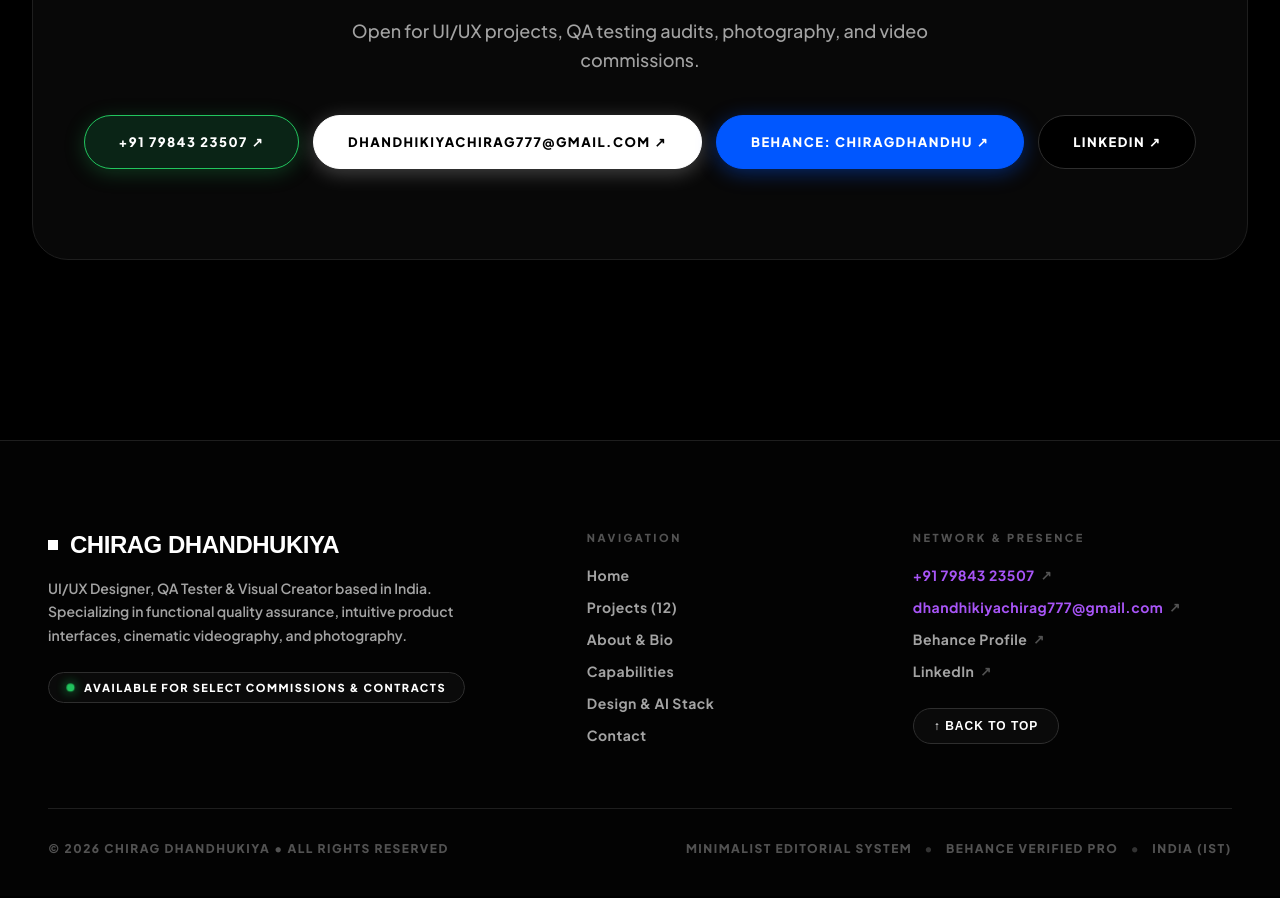
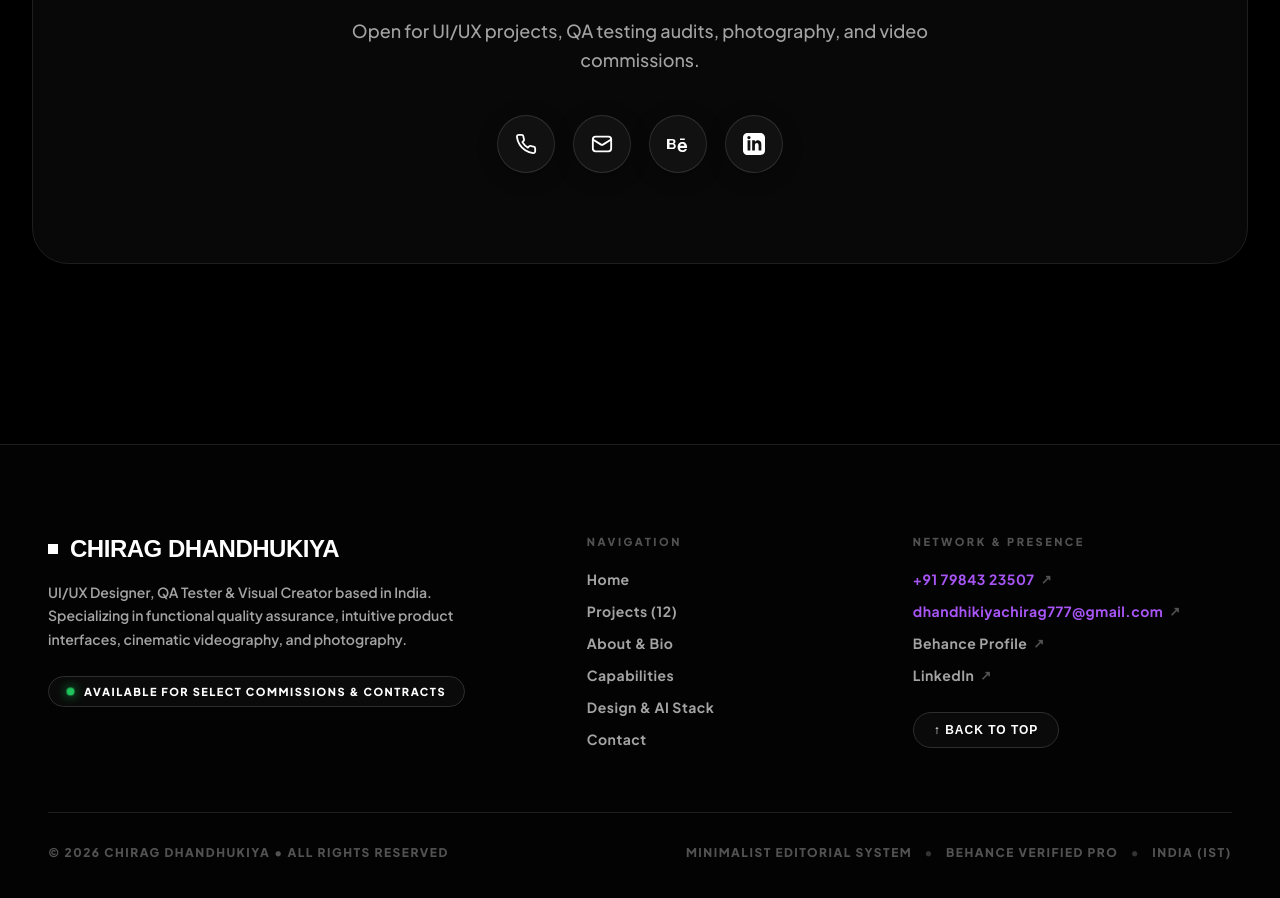
Before and after one commit to dhandhukiyachirag777-jpg/yonko-portfolio, a website: page index.html in a window 1280 px wide. Shown: the part 9178-10076 px from the top of the page. Drawn offline with Linux system fonts and the light colour scheme; a web font is replaced by a local one.

Commit message:
feat: replace text contact buttons with aesthetic minimal icon buttons

```diff
--- a/index.html
+++ b/index.html
@@ -747,19 +747,67 @@
       background: #080808; border: 1px solid var(--border);
       border-radius: 36px; padding: 90px 48px; text-align: center; margin: 40px auto;
     }
-    .contact-links-grid {
-      display: flex; gap: 14px; justify-content: center; flex-wrap: wrap; margin-top: 40px;
-    }
-    .contact-item {
-      padding: 18px 34px; border-radius: 100px;
-      background: #000; border: 1px solid var(--border-light);
-      color: #FFF; font-size: 13px; font-weight: 800; text-decoration: none;
-      text-transform: uppercase; letter-spacing: 1.5px;
-      transition: all .25s ease; display: inline-flex; align-items: center; gap: 10px;
-    }
-    .contact-item:hover {
-      background: #FFF; color: #000; border-color: #FFF;
-      transform: translateY(-3px); box-shadow: 0 10px 25px rgba(255, 255, 255, 0.2);
+    .contact-icons-row {
+      display: flex; gap: 18px; justify-content: center; align-items: center; flex-wrap: wrap; margin-top: 40px;
+    }
+    .contact-icon-btn {
+      position: relative;
+      width: 58px; height: 58px; border-radius: 50%;
+      background: rgba(255, 255, 255, 0.04);
+      border: 1px solid rgba(255, 255, 255, 0.12);
+      display: inline-flex; align-items: center; justify-content: center;
+      color: #FFF; text-decoration: none;
+      transition: all 0.3s cubic-bezier(0.16, 1, 0.3, 1);
+      box-shadow: 0 4px 20px rgba(0, 0, 0, 0.3);
+    }
+    .contact-icon-btn svg { width: 22px; height: 22px; transition: transform 0.3s ease; }
+    .contact-icon-btn:hover {
+      transform: translateY(-4px) scale(1.08);
+    }
+    .contact-icon-btn:hover svg {
+      transform: scale(1.1);
+    }
+    .contact-icon-btn.phone:hover {
+      background: rgba(34, 197, 94, 0.12);
+      border-color: #22C55E;
+      color: #22C55E;
+      box-shadow: 0 10px 30px rgba(34, 197, 94, 0.35);
+    }
+    .contact-icon-btn.mail:hover {
+      background: rgba(255, 255, 255, 0.14);
+      border-color: #FFFFFF;
+      color: #FFFFFF;
+      box-shadow: 0 10px 30px rgba(255, 255, 255, 0.35);
+    }
+    .contact-icon-btn.behance:hover {
+      background: rgba(0, 87, 255, 0.15);
+      border-color: #0057FF;
+      color: #0057FF;
+      box-shadow: 0 10px 30px rgba(0, 87, 255, 0.45);
+    }
+    .contact-icon-btn.linkedin:hover {
+      background: rgba(10, 102, 194, 0.15);
+      border-color: #0A66C2;
+      color: #0A66C2;
+      box-shadow: 0 10px 30px rgba(10, 102, 194, 0.45);
+    }
+    .contact-icon-btn::after {
+      content: attr(data-tooltip);
+      position: absolute; bottom: calc(100% + 12px); left: 50%;
+      transform: translateX(-50%) translateY(6px);
+      background: rgba(18, 18, 22, 0.95);
+      border: 1px solid rgba(255, 255, 255, 0.14);
+      backdrop-filter: blur(12px);
+      color: #FFF; font-size: 11px; font-weight: 700;
+      padding: 6px 14px; border-radius: 8px;
+      white-space: nowrap; pointer-events: none;
+      opacity: 0; transition: all 0.25s cubic-bezier(0.16, 1, 0.3, 1);
+      box-shadow: 0 8px 24px rgba(0, 0, 0, 0.5);
+      letter-spacing: 0.5px;
+      z-index: 10;
+    }
+    .contact-icon-btn:hover::after {
+      opacity: 1; transform: translateX(-50%) translateY(0);
     }
 
     /* ── ENHANCED BRUTALIST EDITORIAL FOOTER ── */
@@ -2406,18 +2454,34 @@
     <h2 class="title-h2 display-font">Let’s build something<br/>uncompromising.</h2>
     <p class="subtitle-p" style="margin: 0 auto;">Open for UI/UX projects, QA testing audits, photography, and video commissions.</p>
 
-    <div class="contact-links-grid">
-      <a class="contact-item" href="tel:+917984323507" style="border-color: #22C55E; color: #FFF; background: #0A2416; box-shadow: 0 4px 20px rgba(34,197,94,0.25);">
-        +91 79843 23507 ↗
+    <div class="contact-icons-row">
+      <!-- Phone -->
+      <a class="contact-icon-btn phone" href="tel:+917984323507" data-tooltip="+91 79843 23507" aria-label="Call +91 79843 23507">
+        <svg viewBox="0 0 24 24" fill="none" stroke="currentColor" stroke-width="2" stroke-linecap="round" stroke-linejoin="round">
+          <path d="M22 16.92v3a2 2 0 0 1-2.18 2 19.79 19.79 0 0 1-8.63-3.07 19.5 19.5 0 0 1-6-6 19.79 19.79 0 0 1-3.07-8.67A2 2 0 0 1 4.11 2h3a2 2 0 0 1 2 1.72 12.84 12.84 0 0 0 .7 2.81 2 2 0 0 1-.45 2.11L8.09 9.91a16 16 0 0 0 6 6l1.27-1.27a2 2 0 0 1 2.11-.45 12.84 12.84 0 0 0 2.81.7A2 2 0 0 1 22 16.92z"/>
+        </svg>
       </a>
-      <a class="contact-item" href="mailto:dhandhikiyachirag777@gmail.com" style="border-color: #FFFFFF; color: #000; background: #FFFFFF; box-shadow: 0 4px 20px rgba(255,255,255,0.25);">
-        dhandhikiyachirag777@gmail.com ↗
+
+      <!-- Email -->
+      <a class="contact-icon-btn mail" href="mailto:dhandhikiyachirag777@gmail.com" data-tooltip="dhandhikiyachirag777@gmail.com" aria-label="Email dhandhikiyachirag777@gmail.com">
+        <svg viewBox="0 0 24 24" fill="none" stroke="currentColor" stroke-width="2" stroke-linecap="round" stroke-linejoin="round">
+          <rect width="20" height="16" x="2" y="4" rx="3"/>
+          <path d="m22 7-8.97 5.7a1.94 1.94 0 0 1-2.06 0L2 7"/>
+        </svg>
       </a>
-      <a class="contact-item" href="https://www.behance.net/chiragdhandhu" target="_blank" rel="noopener noreferrer" style="border-color: #0057FF; color: #FFF; background: #0057FF; box-shadow: 0 4px 20px rgba(0,87,255,0.4);">
-        Behance: chiragdhandhu ↗
+
+      <!-- Behance -->
+      <a class="contact-icon-btn behance" href="https://www.behance.net/chiragdhandhu" target="_blank" rel="noopener noreferrer" data-tooltip="Behance: chiragdhandhu" aria-label="Behance Profile">
+        <svg viewBox="0 0 24 24" fill="currentColor">
+          <path d="M7.65 11.53c.96-.34 1.57-1.15 1.57-2.19 0-2.03-1.61-2.74-3.52-2.74H0v10.8h5.79c2.19 0 3.79-.97 3.79-3.07 0-1.42-.77-2.43-1.93-2.8zm-4.9-3.32h2.57c1.08 0 1.74.45 1.74 1.34 0 .93-.72 1.39-1.74 1.39H2.75V8.21zm2.74 7.58H2.75v-3.21h2.74c1.17 0 1.94.51 1.94 1.59 0 1.13-.77 1.62-1.94 1.62zm11.23-5.91c-3.18 0-5.18 2.22-5.18 5.48 0 3.32 2.05 5.43 5.37 5.43 2.5 0 4.19-1.34 4.79-3.41h-2.3c-.34.84-1.25 1.41-2.42 1.41-1.61 0-2.61-.95-2.74-2.48h7.57c.07-.3.1-.64.1-.98 0-3.18-1.99-5.45-5.19-5.45zm-2.47 4.14c.2-1.38 1.05-2.22 2.4-2.22 1.32 0 2.19.84 2.37 2.22h-4.77zM14.2 6.09h5.18v1.44H14.2V6.09z"/>
+        </svg>
       </a>
-      <a class="contact-item" href="https://linkedin.com" target="_blank" rel="noopener noreferrer">
-        LinkedIn ↗
+
+      <!-- LinkedIn -->
+      <a class="contact-icon-btn linkedin" href="https://linkedin.com" target="_blank" rel="noopener noreferrer" data-tooltip="LinkedIn" aria-label="LinkedIn Profile">
+        <svg viewBox="0 0 24 24" fill="currentColor">
+          <path d="M19 0h-14c-2.761 0-5 2.239-5 5v14c0 2.761 2.239 5 5 5h14c2.762 0 5-2.239 5-5v-14c0-2.761-2.238-5-5-5zm-11 19h-3v-11h3v11zm-1.5-12.268c-.966 0-1.75-.79-1.75-1.764s.784-1.764 1.75-1.764 1.75.79 1.75 1.764-.783 1.764-1.75 1.764zm13.5 12.268h-3v-5.604c0-3.368-4-3.113-4 0v5.604h-3v-11h3v1.765c1.396-2.586 7-2.777 7 2.476v6.759z"/>
+        </svg>
       </a>
     </div>
   </div>
```
